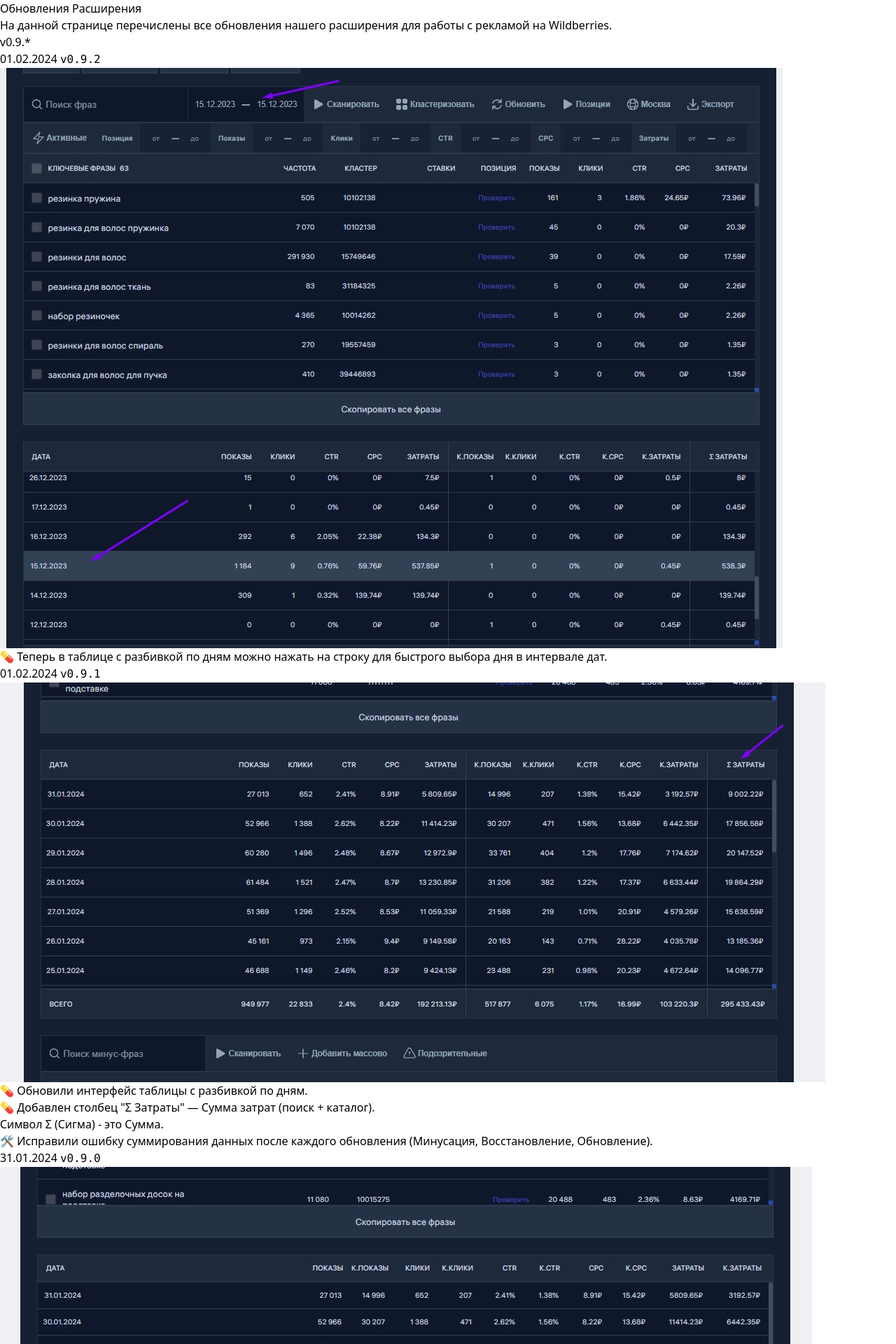
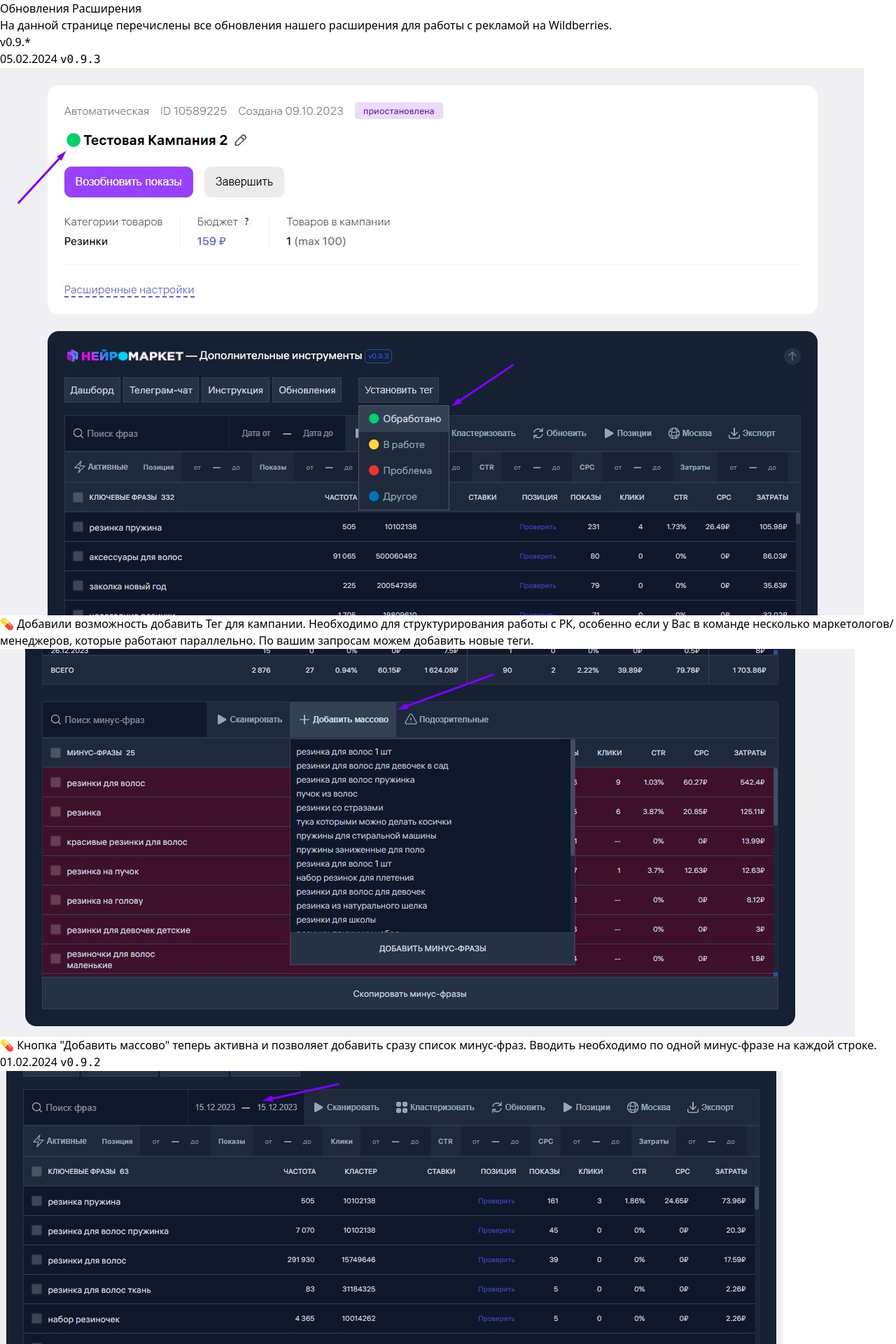
Before and after one commit to wbmeter/docs, a Next.js app: page /extension/updates in a window 1280 px wide. Shown: the top 1920 px of the page at 70% size. Built offline with nearby package versions, Linux system fonts and the light colour scheme.

Commit message:
update extension to 0.9.3

```diff
--- a/pages/extension/updates.mdx
+++ b/pages/extension/updates.mdx
@@ -4,6 +4,17 @@
 На данной странице перечислены все обновления нашего расширения для работы с рекламой на Wildberries.
 
 ## v0.9.\*
+
+### 05.02.2024 `v0.9.3`
+
+![](/extension-updates/31.jpg)
+💊 Добавили возможность добавить Тег для кампании. Необходимо для структурирования работы с РК, особенно если у Вас в команде несколько маркетологов/менеджеров, которые работают параллельно.
+По вашим запросам можем добавить новые теги.
+
+![](/extension-updates/32.jpg)
+
+💊 Кнопка "Добавить массово" теперь активна и позволяет добавить сразу список минус-фраз.
+Вводить необходимо по одной минус-фразе на каждой строке.
 
 ### 01.02.2024 `v0.9.2`
 
```
Also changed, not shown: public/extension-updates/31.jpg (added), public/extension-updates/32.jpg (added).
